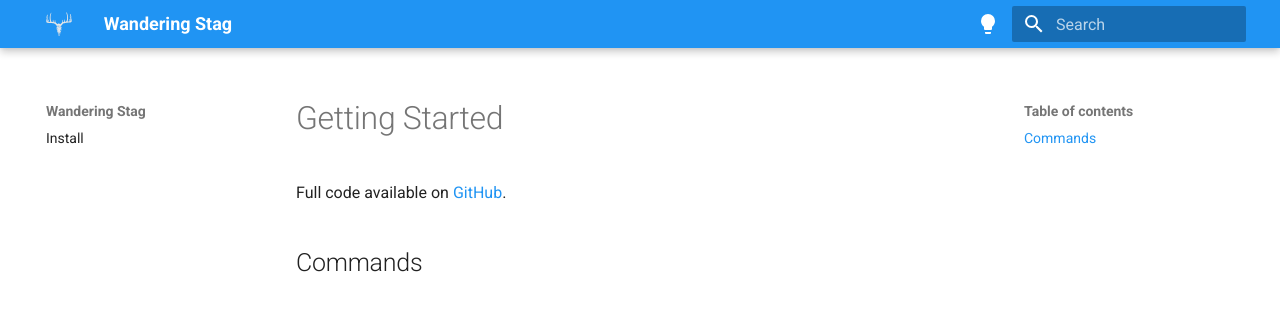
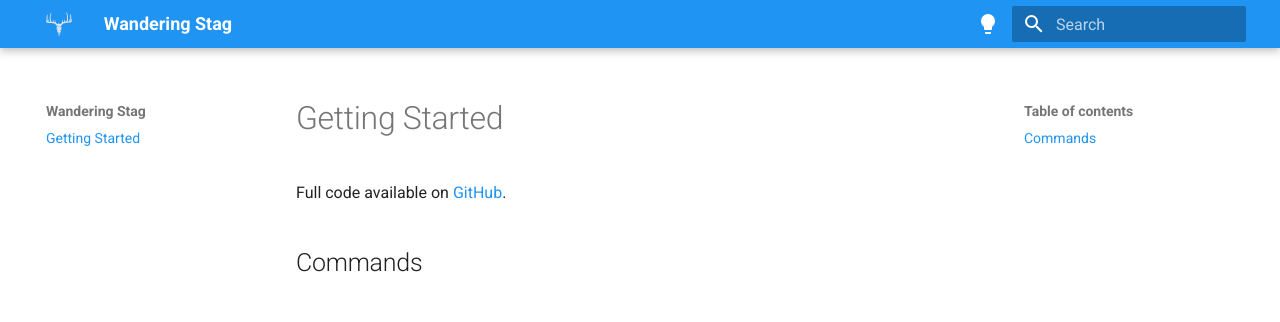
Before and after one commit to WanderingStag/wstools.github.io, an MkDocs documentation site: the page built from docs/index.md, in a window 1280 px wide. Shown: the top 322 px of the page. Built offline with MkDocs 1.6.1 and Material for MkDocs 9.7.7, drawn with Linux system fonts in a browser that asks for light colours.

```diff
--- a/mkdocs.yml
+++ b/mkdocs.yml
@@ -1,7 +1,8 @@
 site_name: Wandering Stag
+site_author: Skyler Hart
+site_description: Test description
 
-nav:
-  - Install: install.md
+repo_name: WanderingStag/WSTools
 
 theme:
   name: material
@@ -10,13 +11,16 @@ theme:
   features:
     - content.code.copy
     - navigation.footer
+    - navigation.instant
+    - navigation.tracking
+    - navigation.expand
+    - navigation.path
+    - navigation.top
+    - search.highlight
+    - search.suggest
+    - toc.follow
+
   palette:
-
-    # Palette toggle for automatic mode
-    #- media: "(prefers-color-scheme)"
-    #  toggle:
-    #    icon: material/brightness-auto
-    #    name: Switch to light mode
 
     # Palette toggle for light mode
     - media: "(prefers-color-scheme: light)"
@@ -34,5 +38,8 @@ theme:
         icon: material/lightbulb-outline
         name: Switch to light mode
 
+plugins:
+  - search
+
 copyright: >
   Copyright &copy; 2011 - 2023 Wandering Stag, LLC and Skyler Hart
```
Also changed, not shown: docs/Install.md (deleted, +0 -3 lines), site/404.html, site/Install/index.html (deleted), site/index.html, site/search/search_index.json, 1 other file.
